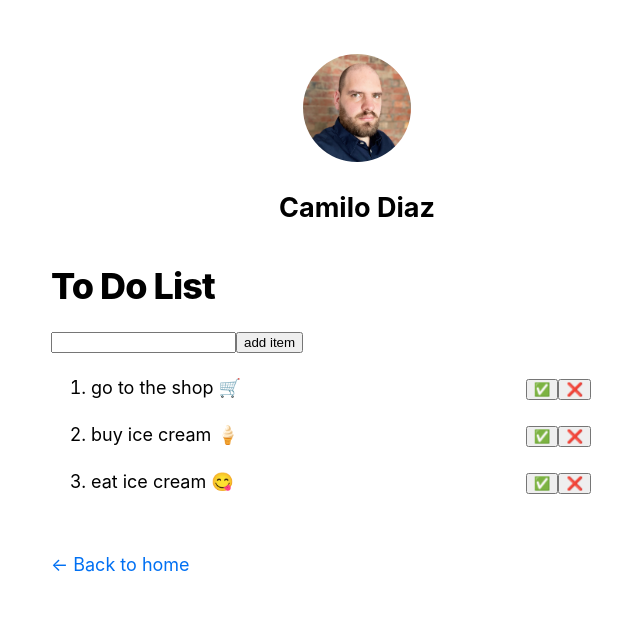
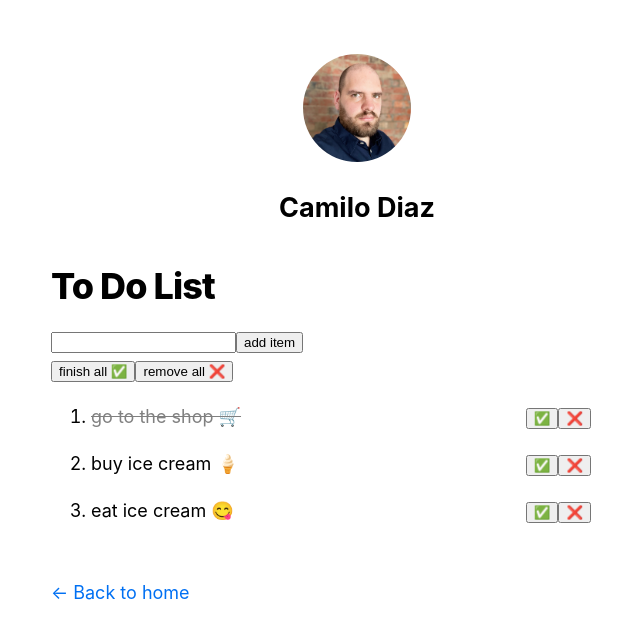
Before and after one commit to diaz-camilo/nest-app-to-vercel, a Next.js app: page /to-do-list in a window 1280 px wide. Shown: the top 638 px of the page, without its empty margins (283-923 px from the left). Built offline with nearby package versions, Linux system fonts and the light colour scheme.

Commit message:
add finish all and clear all buttons. add sample items to the todo list app.

```diff
--- a/pages/to-do-list.js
+++ b/pages/to-do-list.js
@@ -6,7 +6,7 @@ import ListItem from '../components/ListItem';
 
 export default function ToDoList() {
   const sampleItems = [
-    { description: 'go to the shop 🛒', isFinished: false },
+    { description: 'go to the shop 🛒', isFinished: true },
     { description: 'buy ice cream 🍦', isFinished: false },
     { description: 'eat ice cream 😋', isFinished: false },
   ];
@@ -35,6 +35,16 @@ export default function ToDoList() {
     listItemsCopy[index].isFinished = !listItemsCopy[index].isFinished;
     setListItems(listItemsCopy);
   }
+
+  function handleFinishAll() {
+    setListItems(
+      listItems.map((listItem) => ({
+        description: listItem.description,
+        isFinished: true,
+      })),
+    );
+  }
+
   function handleRemove(index) {
     const listItemsCopy = [...listItems];
     listItemsCopy.splice(index, 1);
@@ -55,6 +65,8 @@ export default function ToDoList() {
               <input value={inputValue} onChange={handleInputChange}></input>
               <button onClick={handleAddItemClick}>add item</button>
             </form>
+            <button onClick={handleFinishAll}>finish all ✅</button>
+            <button onClick={() => setListItems([])}>remove all ❌</button>
             <ol>
               {listItems.map((listItem, index) => (
                 <li key={index}>
```
